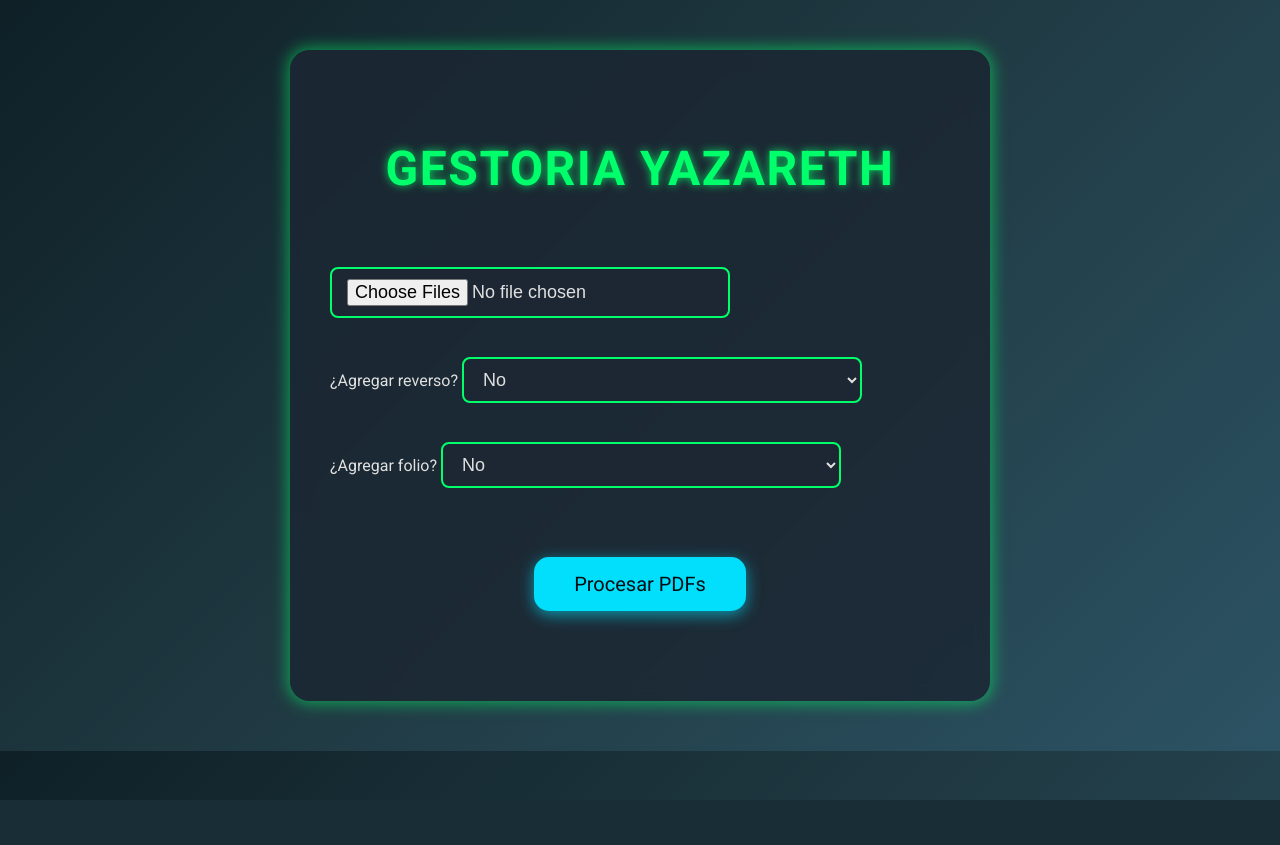
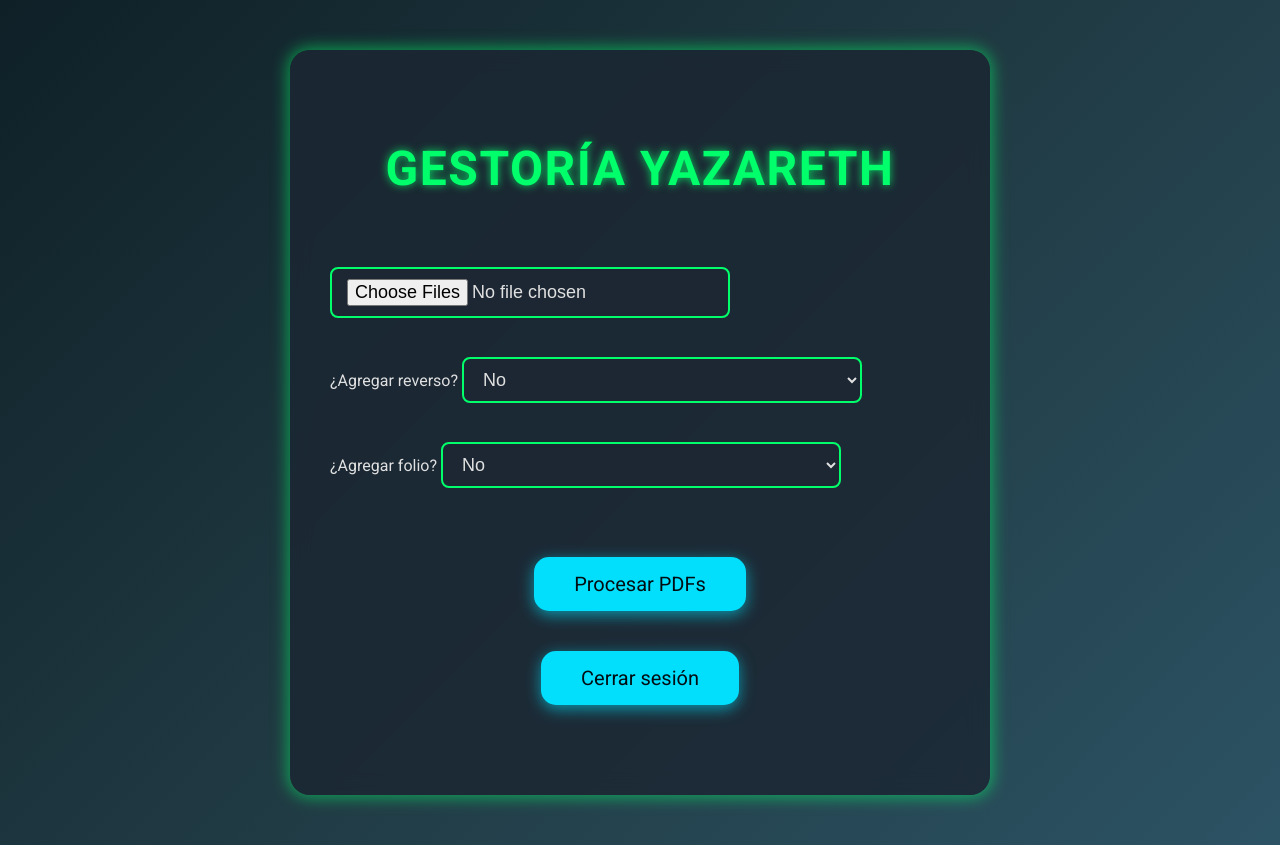
Before and after one commit to Guztorr/SISTEMA-GESTORIA, a Flask app: page / in a window 1280 px wide. Before the commit the page ends 800 px from the top, so only its background shows below. Run offline with Flask 3, Linux system fonts and the light colour scheme; the visitor is signed in with stand-in values (Sample User, id 1).

Commit message:
Update index.html

```diff
--- a/templates/index.html
+++ b/templates/index.html
@@ -1,3 +1,4 @@
+<!-- templates/index.html -->
 <!DOCTYPE html>
 <html lang="es">
 <head>
@@ -9,8 +10,8 @@
 </head>
 <body>
     <div class="contenedor-cuadro">
-        <h2 id="titulo">GESTORIA YAZARETH</h2>
-        <form action="/merge_pdfs" method="post" enctype="multipart/form-data">
+        <h2 id="titulo">GESTORÍA YAZARETH</h2>
+        <form action="{{ url_for('merge_pdfs') }}" method="post" enctype="multipart/form-data">
             <input type="file" name="original_pdfs" accept="application/pdf" multiple required><br><br>
 
             <label for="reverso">¿Agregar reverso?</label>
@@ -27,6 +28,9 @@
 
             <button type="submit">Procesar PDFs</button>
         </form>
+        <form action="{{ url_for('logout') }}" method="post" style="margin-top: 20px;">
+            <button type="submit">Cerrar sesión</button>
+        </form>
     </div>
 </body>
 </html>
```
